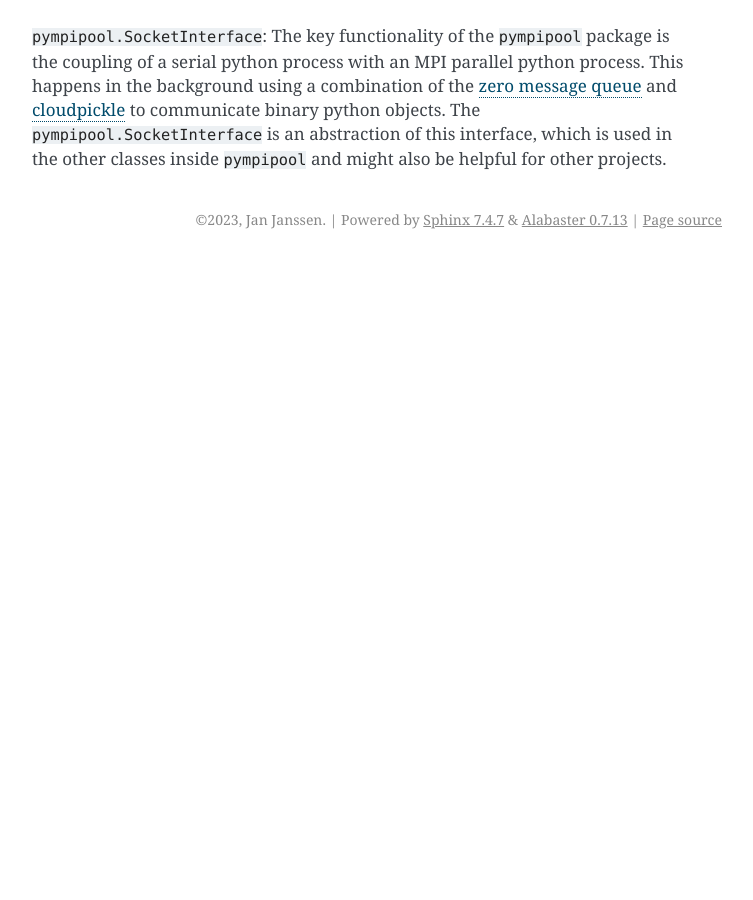
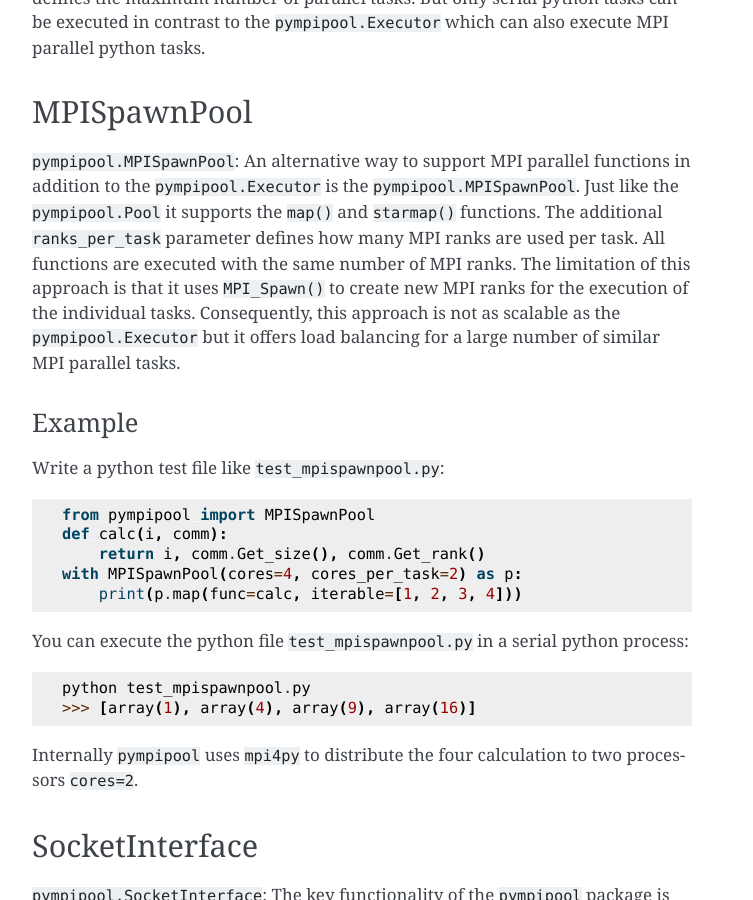
Before and after one commit to pyiron/executorlib, a Sphinx documentation site: the page built from docs/source/interfaces.md, in a window 1280 px wide and 900 px high, scrolled down 1447 px. Shown: the whole window, without its empty margins (388-1141 px from the left). Built offline with Sphinx 7.4.7, drawn with Linux system fonts in a browser that asks for light colours; before the commit the page ends 1706 px from its top, so only the background shows below that; some of the changed text lies outside the part shown.

Commit message:
add examples

````diff
--- a/docs/source/interfaces.md
+++ b/docs/source/interfaces.md
@@ -6,6 +6,24 @@
 So by increasing the number of workers, by setting the `max_workers` parameter the `pympipool.Pool` can scale the
 execution of serial python functions beyond a single compute node. For MPI parallel python functions the `pympipool.MPISpawnPool`
 is derived from the `pympipool.Pool` and uses `MPI_Spawn()` to execute those.
+
+### Example
+Write a python test file like `test_pool.py`:
+```python
+import numpy as np
+from pympipool import Pool
+def calc(i):
+    return np.array(i ** 2)
+with Pool(cores=2) as p:
+    print(p.map(func=calc, iterable=[1, 2, 3, 4]))
+```
+
+You can execute the python file `test_pool.py` in a serial python process:
+```
+python test_pool.py
+>>> [array(1), array(4), array(9), array(16)]
+```
+Internally `pympipool` uses `mpi4py` to distribute the four calculation to two processors `cores=2`.
 
 ## Executor
 `pympipool.Executor`: The easiest way to execute MPI parallel python functions right next to serial python functions
@@ -34,6 +52,23 @@
 execution of the individual tasks. Consequently, this approach is not as scalable as the `pympipool.Executor` but it
 offers load balancing for a large number of similar MPI parallel tasks.
 
+### Example
+Write a python test file like `test_mpispawnpool.py`:
+```python
+from pympipool import MPISpawnPool
+def calc(i, comm):
+    return i, comm.Get_size(), comm.Get_rank()
+with MPISpawnPool(cores=4, cores_per_task=2) as p:
+    print(p.map(func=calc, iterable=[1, 2, 3, 4]))
+```
+
+You can execute the python file `test_mpispawnpool.py` in a serial python process:
+```
+python test_mpispawnpool.py
+>>> [array(1), array(4), array(9), array(16)]
+```
+Internally `pympipool` uses `mpi4py` to distribute the four calculation to two processors `cores=2`.
+
 ## SocketInterface
 `pympipool.SocketInterface`: The key functionality of the `pympipool` package is the coupling of a serial python process
 with an MPI parallel python process. This happens in the background using a combination of the [zero message queue](https://zeromq.org)
````
